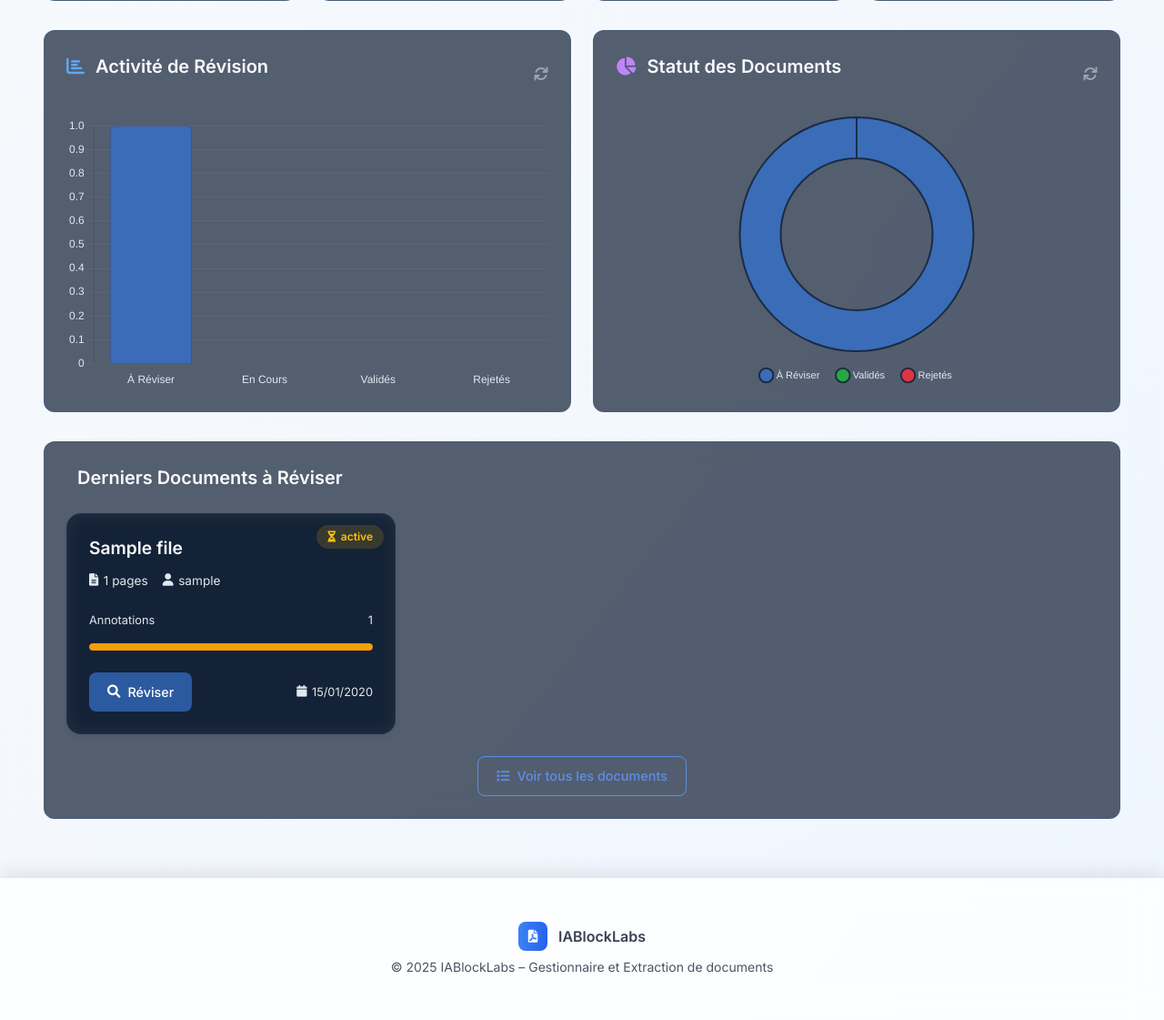
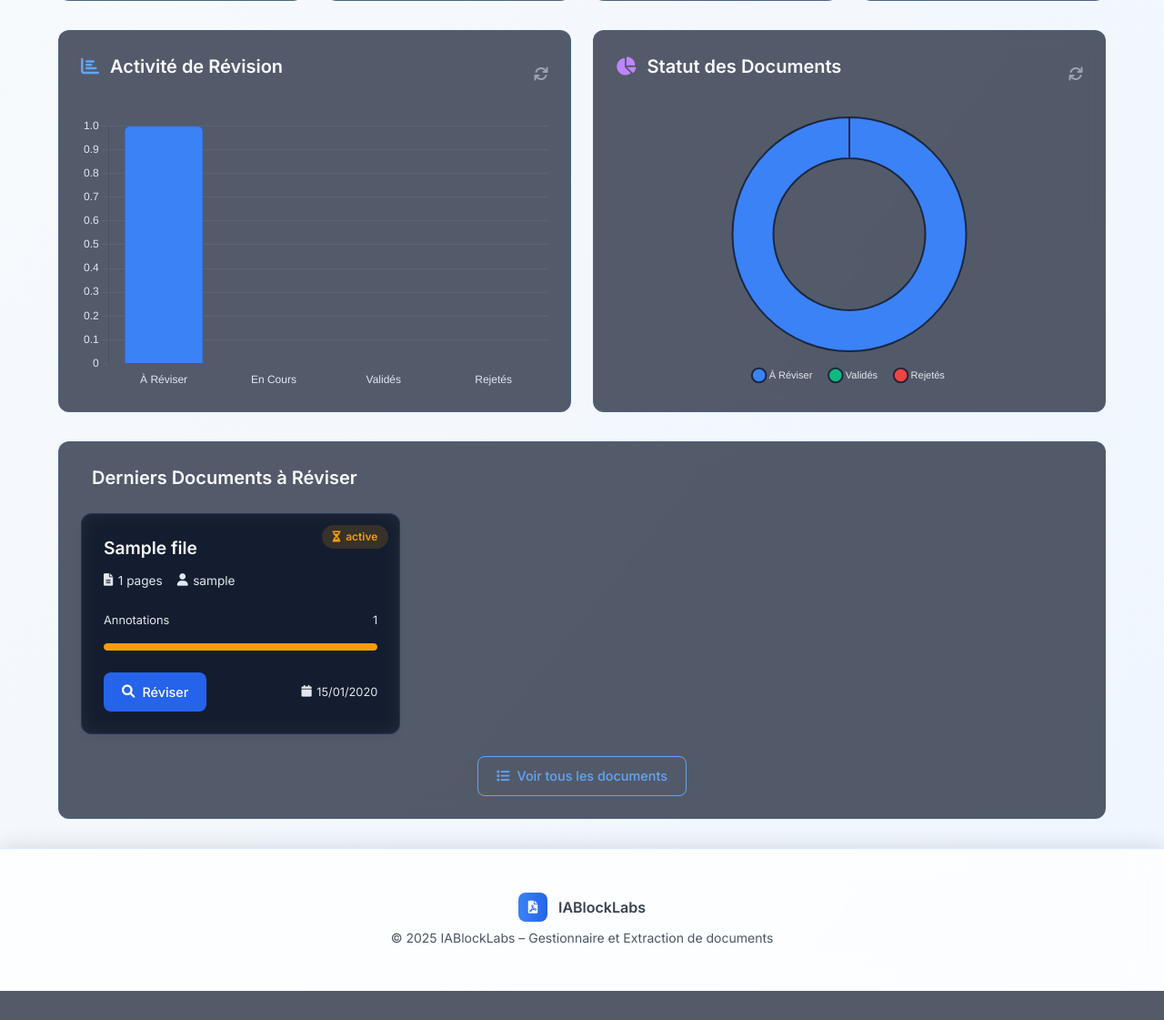
Before and after one commit to barroyaya/MyProjectIABlcokLabs, a Django app: template templates/expert/dashboard.html in a window 1280 px wide. Shown: the part 524-1645 px from the top of the page at 91% size. After the commit the page ends 1613 px from the top, so only its background shows below. Run offline with Django 5.2, Linux system fonts and the light colour scheme; the template is opened without the code that fills it: most values are stand-ins (such as "Sample title", 1, 10 or a date in 2020); some libraries are stand-ins or nearby versions.

Commit message:
My Commit

```diff
--- a/templates/expert/dashboard.html
+++ b/templates/expert/dashboard.html
@@ -7,25 +7,29 @@
 
 {% block content %}
 <style>
+    /* Styles harmonisés avec dashboard métadonneur */
     :root {
-        --primary: #2c5aa0;
-        --primary-light: #3b6cb7;
-        --secondary: #1a2e4d;
-        --secondary-dark: #0f1d33;
-        --accent: #5d8de8;
+        --primary: #2563eb;
+        --primary-light: #3b82f6;
+        --secondary: #1e293b;
+        --secondary-dark: #0f172a;
+        --accent: #60a5fa;
         --text: #f8fafc;
         --text-secondary: #e2e8f0;
-        --card-bg: rgba(15, 29, 51, 0.7);
-        --card-border: rgba(44, 90, 160, 0.2);
-        --success: #28a745;
-        --success-bg: rgba(40, 167, 69, 0.15);
-        --warning: #ffc107;
-        --warning-bg: rgba(255, 193, 7, 0.15);
+        --card-bg: rgba(15, 23, 42, 0.7);
+        --card-border: rgba(59, 130, 246, 0.2);
+        --success: #10b981;
+        --success-bg: rgba(16, 185, 129, 0.15);
+        --warning: #f59e0b;
+        --warning-bg: rgba(245, 158, 11, 0.15);
+        --danger: #ef4444;
+        --danger-bg: rgba(239, 68, 68, 0.15);
     }
 
+    /* Espacement accru sous la navbar */
     .dashboard-container {
-        max-width: 1400px;
-        margin: 2rem auto;
+        max-width: 1200px;
+        margin: 2rem auto 0;
         padding: 0 1.5rem;
     }
 
@@ -115,7 +119,7 @@
     /* Document cards */
     .documents-grid {
         display: grid;
-        grid-template-columns: repeat(auto-fill, minmax(340px, 1fr));
+        grid-template-columns: repeat(auto-fill, minmax(300px, 1fr));
         gap: 1.5rem;
         margin-top: 1.5rem;
     }
@@ -124,7 +128,7 @@
         background: var(--card-bg);
         backdrop-filter: blur(10px);
         border: 1px solid var(--card-border);
-        border-radius: 16px;
+        border-radius: 12px;
         overflow: hidden;
         transition: all 0.3s ease;
         box-shadow: 0 4px 6px rgba(0, 0, 0, 0.05);
@@ -134,7 +138,7 @@
     .document-card:hover {
         transform: translateY(-5px);
         box-shadow: 0 10px 25px rgba(0, 0, 0, 0.2);
-        border-color: rgba(93, 141, 232, 0.4);
+        border-color: rgba(96, 165, 250, 0.4);
     }
 
     .doc-badge {
@@ -159,6 +163,11 @@
     .badge-success {
         background: var(--success-bg);
         color: var(--success);
+    }
+
+    .badge-danger {
+        background: var(--danger-bg);
+        color: var(--danger);
     }
 
     .doc-content {
@@ -246,7 +255,7 @@
     .btn-primary:hover {
         background: var(--primary-light);
         transform: translateY(-2px);
-        box-shadow: 0 4px 12px rgba(44, 90, 160, 0.2);
+        box-shadow: 0 4px 12px rgba(59, 130, 246, 0.2);
     }
 
     .btn-outline {
@@ -256,7 +265,7 @@
     }
 
     .btn-outline:hover {
-        background: rgba(93, 141, 232, 0.1);
+        background: rgba(96, 165, 250, 0.1);
     }
 
     /* Empty state */
@@ -271,7 +280,7 @@
     .empty-icon {
         font-size: 3.5rem;
         margin-bottom: 1.5rem;
-        color: rgba(93, 141, 232, 0.3);
+        color: rgba(96, 165, 250, 0.3);
     }
 
     .empty-state h3 {
@@ -479,8 +488,8 @@
                 <div class="documents-grid">
                     {% for doc in recent_documents|slice:":4" %}
                     <div class="document-card">
-                        <div class="doc-badge {% if doc.status == 'pending' %}badge-warning{% else %}badge-success{% endif %}">
-                            <i class="fas fa-{% if doc.status == 'pending' %}hourglass-half{% else %}check-circle{% endif %}"></i>
+                        <div class="doc-badge {% if doc.status == 'pending' %}badge-warning{% elif doc.status == 'rejected' %}badge-danger{% else %}badge-success{% endif %}">
+                            <i class="fas fa-{% if doc.status == 'pending' %}hourglass-half{% elif doc.status == 'rejected' %}times-circle{% else %}check-circle{% endif %}"></i>
                             {{ doc.get_status_display }}
                         </div>
 
@@ -547,8 +556,8 @@
                 <div class="documents-grid">
                     {% for doc in recent_documents %}
                     <div class="document-card animate-slide-up" style="animation-delay: {{ forloop.counter0|divisibleby:1|yesno:'0.05,0.1,0.15,0.2,0.25' }}s">
-                        <div class="doc-badge {% if doc.status == 'pending' %}badge-warning{% else %}badge-success{% endif %}">
-                            <i class="fas fa-{% if doc.status == 'pending' %}hourglass-half{% else %}check-circle{% endif %}"></i>
+                        <div class="doc-badge {% if doc.status == 'pending' %}badge-warning{% elif doc.status == 'rejected' %}badge-danger{% else %}badge-success{% endif %}">
+                            <i class="fas fa-{% if doc.status == 'pending' %}hourglass-half{% elif doc.status == 'rejected' %}times-circle{% else %}check-circle{% endif %}"></i>
                             {{ doc.get_status_display }}
                         </div>
 
@@ -672,8 +681,8 @@
                             {{ completed_reviews|default:0 }},
                             {{ rejected_documents|default:0 }}
                         ],
-                        backgroundColor: ['#3b6cb7','#ffc107','#28a745','#dc3545'],
-                        borderColor: ['#2c5aa0','#d39e00','#218838','#c82333'],
+                        backgroundColor: ['#3b82f6','#f59e0b','#10b981','#ef4444'],
+                        borderColor: ['#2563eb','#d97706','#047857','#dc3545'],
                         borderWidth: 1,
                         borderRadius: 6
                     }]
@@ -684,7 +693,7 @@
                     plugins: {
                         legend: { display: false },
                         tooltip: {
-                            backgroundColor: 'rgba(15, 29, 51, 0.9)',
+                            backgroundColor: 'rgba(15, 23, 42, 0.9)',
                             titleColor: 'white',
                             bodyColor: 'white',
                             borderColor: 'rgba(255, 255, 255, 0.1)',
@@ -722,8 +731,8 @@
                             {{ completed_reviews|default:0 }},
                             {{ rejected_documents|default:0 }}
                         ],
-                        backgroundColor:['#3b6cb7','#28a745','#dc3545'],
-                        borderColor: 'rgba(15, 29, 51, 0.8)',
+                        backgroundColor:['#3b82f6','#10b981','#ef4444'],
+                        borderColor: 'rgba(15, 23, 42, 0.8)',
                         borderWidth: 2
                     }]
                 },
@@ -743,7 +752,7 @@
                             }
                         },
                         tooltip: {
-                            backgroundColor: 'rgba(15, 29, 51, 0.9)',
+                            backgroundColor: 'rgba(15, 23, 42, 0.9)',
                             titleColor: 'white',
                             bodyColor: 'white',
                             borderColor: 'rgba(255, 255, 255, 0.1)',
```
Also changed, not shown: templates/rawdocs/annotation_dashboard.html (+8 -6 lines), db.sqlite3.
